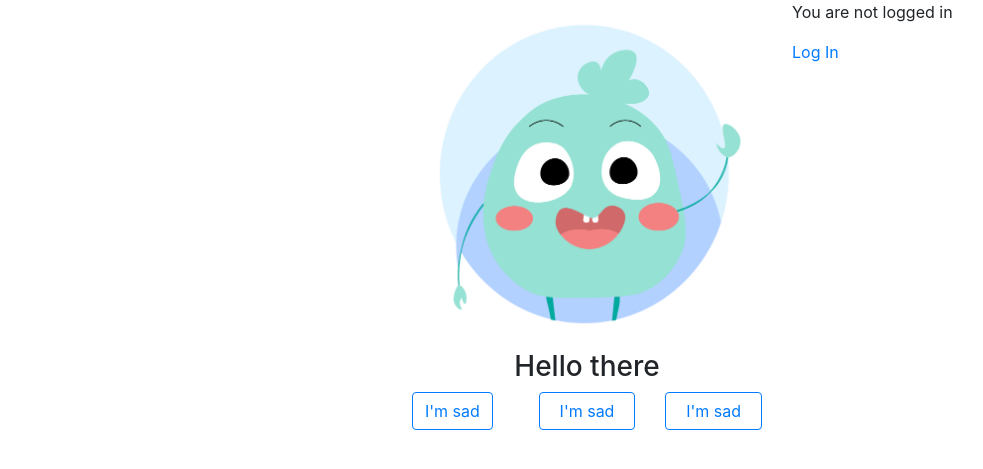
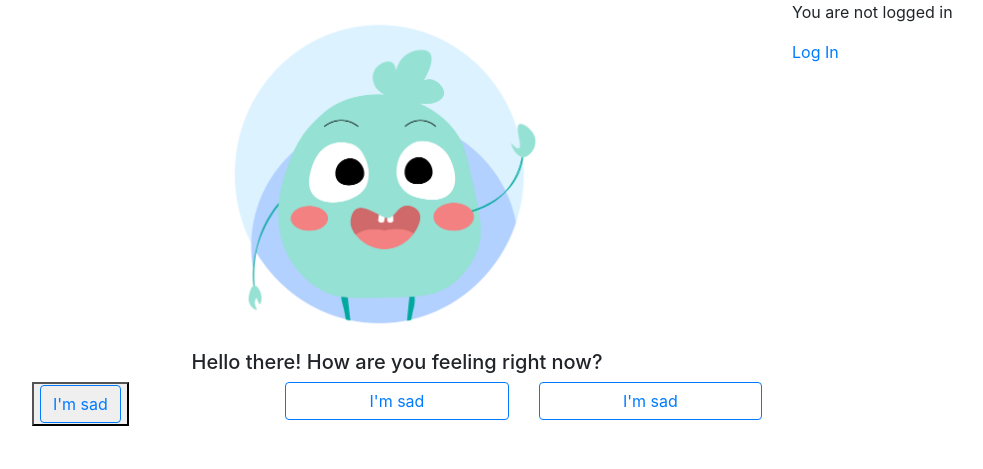
Before and after one commit to aaryanDhakal22/Mycompanion, a Django app: page / in a window 1280 px wide. Shown: the top 469 px of the page, without its empty margins (53-1036 px from the left). Run offline with Django 4.2, Linux system fonts and the light colour scheme; some libraries are stand-ins or nearby versions.

Commit message:
update 'sad' interaction

```diff
--- a/homepage/templates/home.html
+++ b/homepage/templates/home.html
@@ -3,23 +3,24 @@
 {% load static %}
 <div class="container">
   <div class="row">
-    <div class="col-4"></div>
-    <div class="col-4">
+    <div class="col-8">
       <div class="row gx-5">
-        <div class="col-12">
+        <div class="col-6">
           <img
             class="img-fluid rounded"
+            style="margin-left: 50%;"
             src="{% static 'homepage/images/avatar.png' %}"
             alt="not succeeded"
           />
         </div>
         <div class="col-12">
-          <div class="h3 text-center">Hello there {{ text }}</div>
+          <div class="h5 text-center">{{ text }}</div>
         </div>
         <div class="col-12">
           <div class="row g-5">
             <div class="col">
-              <a href="/mood/sad" class = "btn btn-outline-primary">{{ first_btn }}</a>
+              <button>
+                <a href="/mood/sad" value="sad" class="btn btn-outline-primary">{{ first_btn }}</a>
               </button>
             </div>
             <div class="col">
--- a/homepage/views.py
+++ b/homepage/views.py
@@ -3,19 +3,19 @@ from django.shortcuts import render, redirect
 # Create your views here.
 
 
-def process(request, text):
-    if text == "hi":
-        return "hello"
-    if text == "who are you":
-        return "im the mystical cat of you're dreams"
-    if text == "its not you're its your":
-        return "its not YOUR business. Mind your own."
-    if text == "im sad":
-        return "lol"
-    if text == "what lol":
-        return "hehe"
-    else:
-        return "I didnt understand"
+# def process(request, text):
+#     if text == "hi":
+#         return "hello"
+#     if text == "who are you":
+#         return "im the mystical cat of you're dreams"
+#     if text == "its not you're its your":
+#         return "its not YOUR business. Mind your own."
+#     if text == "im sad":
+#         return "lol"
+#     if text == "what lol":
+#         return "hehe"
+#     else:
+#         return "I didnt understand"
 
 # not using
 # # TODO: add more (complex) emotions to allow for better interactions
@@ -25,11 +25,16 @@ def process(request, text):
 # # on a scale of zero to one how [happy, sad] the child is
 # currentEmotion = [0, 0]
 
+def emotion_response(mood):
+    if mood == "sad":
+        return "I'm sorry to hear that. \n What makes you feel that way?"
+
 
 def moodpage(requests, mood):
-    print(mood)
-    context = {"text": mood, "first_btn": "lol"}
-    return render(requests, "home.html", context)
+    if mood == "sad":
+        print(mood)
+        context = {"text": emotion_response(mood), "first_btn": "lol"}
+        return render(requests, "home.html", context)
 
 
 # # find keywords that indicate emotion, update currentEmotion
@@ -43,10 +48,11 @@ def moodpage(requests, mood):
 
 
 def homepage(request):
+    # context = {}
     context = {"first_btn": "I'm sad"}
 
     # if request.method == "POST":
     #     text = request.POST["inp"]
-    #     context.setdefault("text", process(request, text))
+    context.setdefault("text", "Hello there! \n How are you feeling right now?")
 
     return render(request, "home.html", context)
--- a/mycp/urls.py
+++ b/mycp/urls.py
@@ -22,5 +22,5 @@ urlpatterns = [
     path("", views.homepage, name="homepage"),
     path("accounts/", include("accounts.urls")),
     path("accounts/", include("django.contrib.auth.urls")),
-    path("mood/<str:md>", views.moodpage),
+    path("mood/<str:mood>", views.moodpage),
 ]
```
